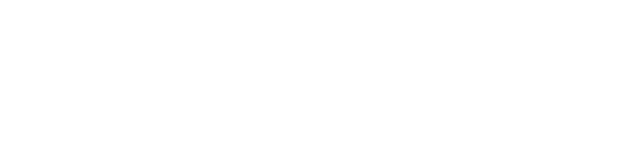
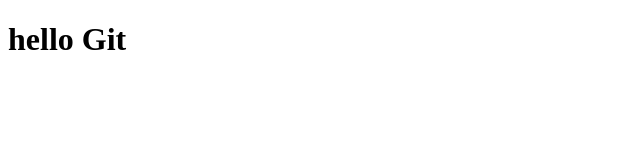
Before and after one commit to YarivGilad/git-demos, a plain HTML site: page index.html in a window 1280 px wide. Shown: the whole page, without its empty margins (0-640 px from the left). Drawn offline with Linux system fonts and the light colour scheme.

Commit message:
added a title to index.html

```diff
--- a/index.html
+++ b/index.html
@@ -3,9 +3,9 @@
 <head>
     <meta charset="UTF-8">
     <meta name="viewport" content="width=device-width, initial-scale=1.0">
-    <title>Document</title>
+    <title>hello Git</title>
 </head>
 <body>
-
+   <h1>hello Git</h1>
 </body>
 </html>
```
